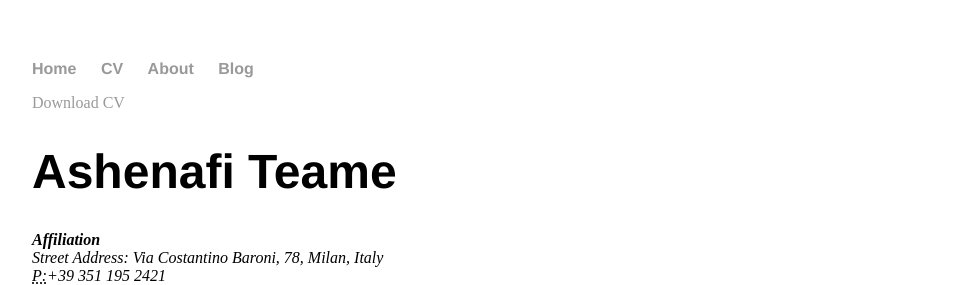
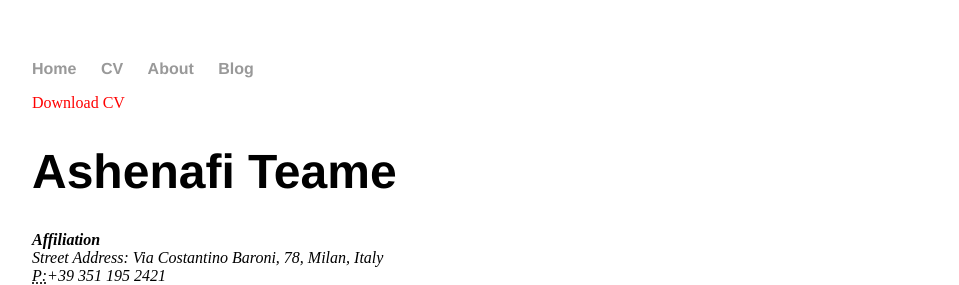
Before and after one commit to ashenafiteame/ashenafi.github.io, a Jekyll site: the page built from cv/index.html, in a window 1280 px wide. Shown: the top 285 px of the page, without its empty margins (160-1119 px from the left). Built offline with Jekyll 4.4.1, drawn with Linux system fonts in a browser that asks for light colours.

Commit message:
CV updated

```diff
--- a/cv/index.html
+++ b/cv/index.html
@@ -5,6 +5,7 @@ title: CV
 
 <div class="cv">
   <a
+    style="color: red;"
     href="https://drive.google.com/file/d/1C1b1eE36hoW8PpfoKs7FezAJNxR1OiVW/view?usp=sharing"
     class="download"
     title="Download CV as PDF"
```
